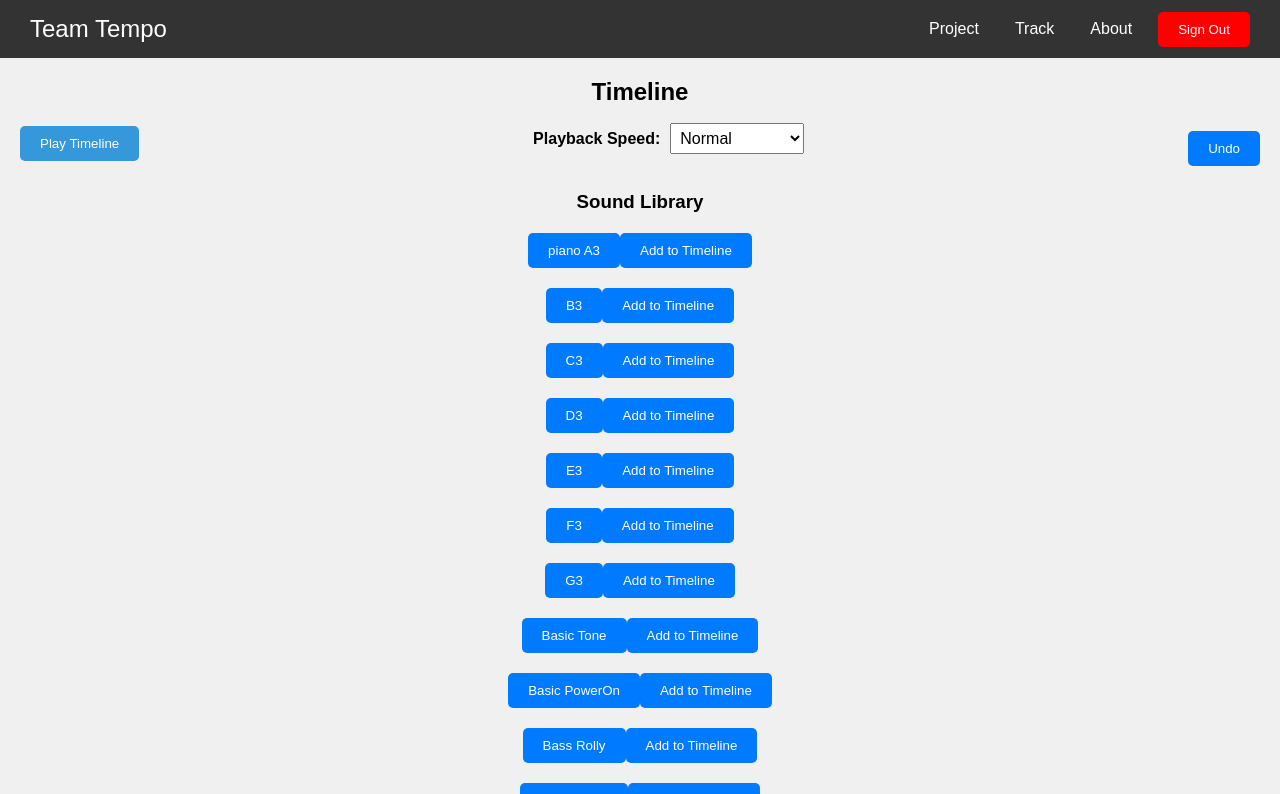
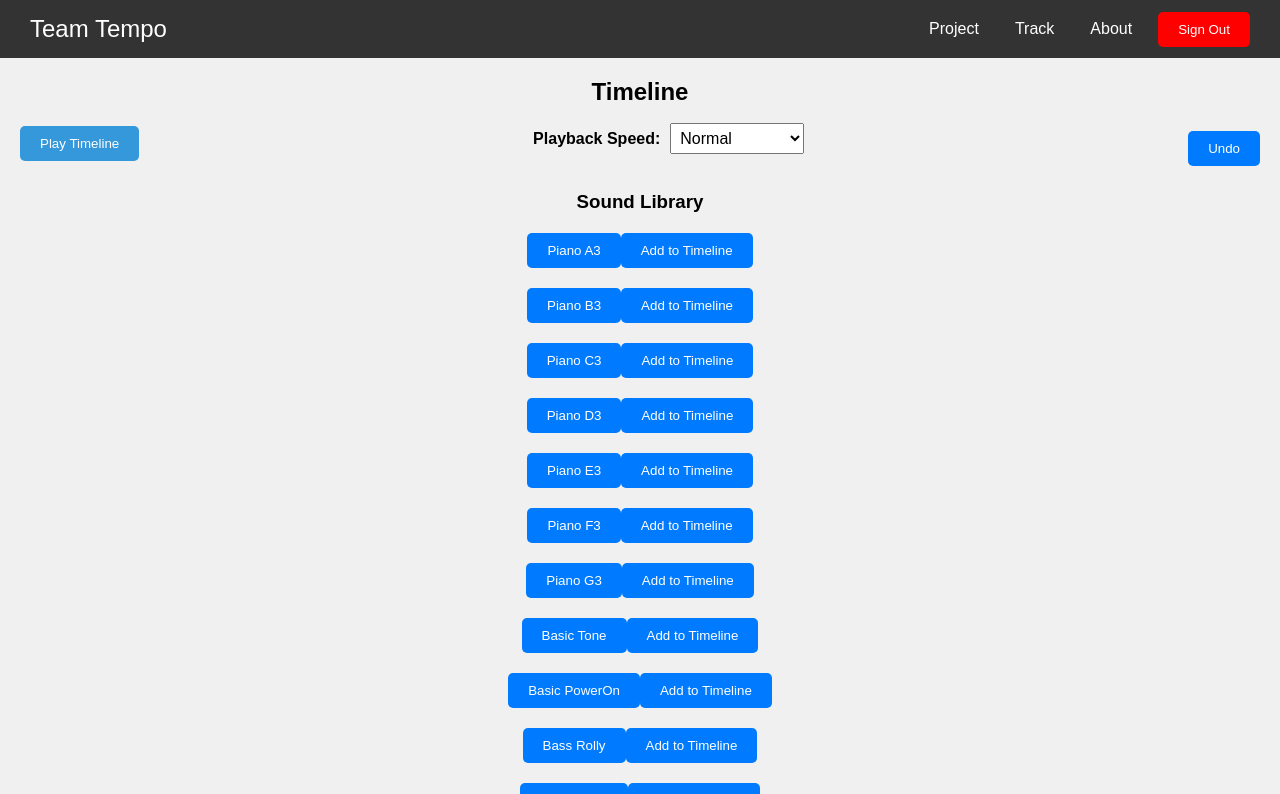
Before and after one commit to Samalu54123/Team-Tempo, a React (Create React App) app: page /Track in a window 1280 px wide. Shown: the top 794 px of the page. Built offline with nearby package versions, Linux system fonts and the light colour scheme.

Commit message:
Added word 'piano' to labels

```diff
--- a/src/SoundLibrary.js
+++ b/src/SoundLibrary.js
@@ -17,13 +17,13 @@ import Organ from "./Test sound/organ.wav";
 import Metal from "./Test sound/metal.wav";
 
 const pianoClips = [
-    { sound: A3, label: 'piano A3' },
-    { sound: B3, label: 'B3' },
-    { sound: C3, label: 'C3' },
-    { sound: D3, label: 'D3' },
-    { sound: E3, label: 'E3' },
-    { sound: F3, label: 'F3' },
-    { sound: G3, label: 'G3' },
+    { sound: A3, label: 'Piano A3' },
+    { sound: B3, label: 'Piano B3' },
+    { sound: C3, label: 'Piano C3' },
+    { sound: D3, label: 'Piano D3' },
+    { sound: E3, label: 'Piano E3' },
+    { sound: F3, label: 'Piano F3' },
+    { sound: G3, label: 'Piano G3' },
     { sound: BasicTone, label: 'Basic Tone'},
     { sound: BasicPowerOn, label: 'Basic PowerOn'},
     { sound: BassRolly, label: 'Bass Rolly'},
```
